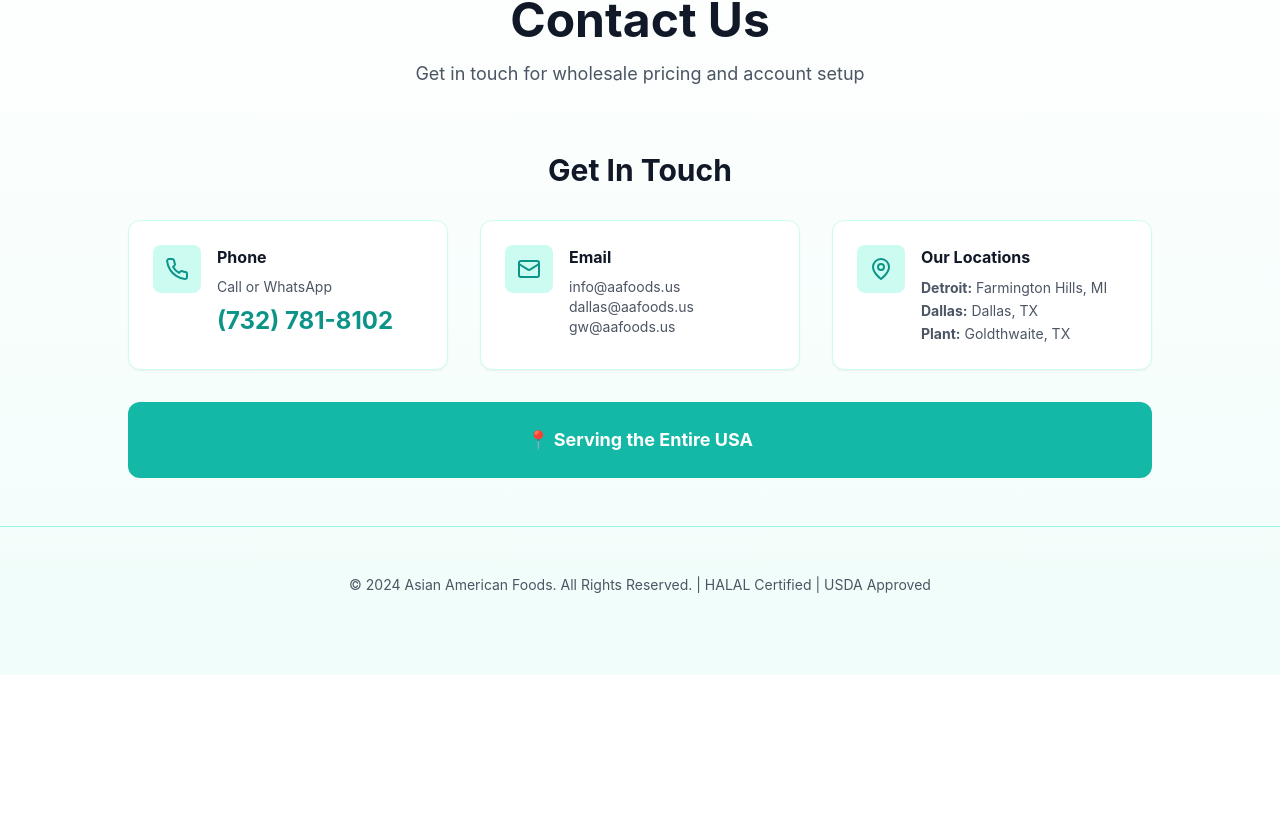
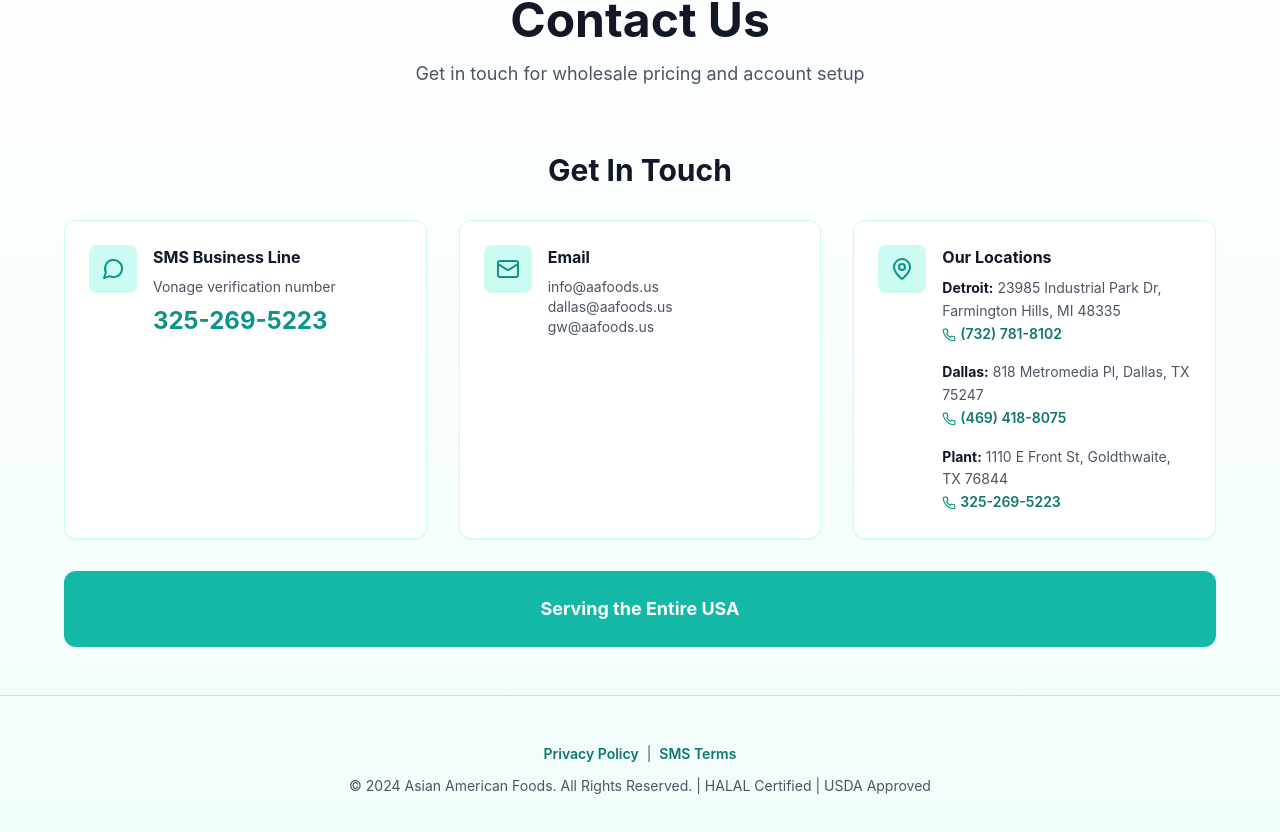
Before and after one commit to AbhiGattineni/asianamericanfoods, a React (Create React App) app: page / in a window 1280 px wide. Shown: the part 3825-4657 px from the top of the page. Before the commit the page ends 4500 px from the top, so only its background shows below. Built offline with nearby package versions, Linux system fonts and the light colour scheme.

Commit message:
Add SMS compliance contact and privacy policy updates

```diff
--- a/src/components/Contact.jsx
+++ b/src/components/Contact.jsx
@@ -1,14 +1,14 @@
 // Contact.jsx - Updated Light Theme
 import React from "react";
-import { Phone, Mail, MapPin } from "lucide-react";
+import { MessageCircle, Mail, MapPin, Phone } from "lucide-react";
 
 const Contact = () => {
-
-
   return (
-    <section id="contact" className="py-20 bg-gradient-to-b from-white to-teal-50">
+    <section
+      id="contact"
+      className="py-20 bg-gradient-to-b from-white to-teal-50"
+    >
       <div className="max-w-7xl mx-auto px-4">
-
         {/* Header */}
         <div className="text-center mb-16">
           <h2 className="text-4xl md:text-5xl font-bold text-gray-900 mb-4">
@@ -20,28 +20,30 @@
         </div>
 
         <div className="mb-12">
-
-          <div className="max-w-5xl mx-auto">
+          <div className="max-w-6xl mx-auto">
             <h3 className="text-3xl font-bold text-gray-900 mb-8 text-center">
               Get In Touch
             </h3>
 
-            <div className="grid grid-cols-1 md:grid-cols-2 lg:grid-cols-3 gap-8">
-
-              {/* Phone */}
+            <div className="grid grid-cols-1 md:grid-cols-2 xl:grid-cols-3 gap-8">
+              {/* SMS Phone */}
               <div className="bg-white rounded-xl p-6 shadow-sm border border-teal-100">
                 <div className="flex items-start gap-4">
                   <div className="bg-teal-100 p-3 rounded-lg">
-                    <Phone className="text-teal-600" size={24} />
+                    <MessageCircle className="text-teal-600" size={24} />
                   </div>
                   <div className="flex-1">
-                    <h4 className="font-bold text-gray-900 mb-2">Phone</h4>
-                    <p className="text-gray-600 text-sm mb-2">Call or WhatsApp</p>
+                    <h4 className="font-bold text-gray-900 mb-2">
+                      SMS Business Line
+                    </h4>
+                    <p className="text-gray-600 text-sm mb-2">
+                      Vonage verification number
+                    </p>
                     <a
-                      href="tel:+17327818102"
+                      href="tel:+13252695223"
                       className="text-teal-600 font-bold text-2xl hover:text-teal-700"
                     >
-                      (732) 781-8102
+                      325-269-5223
                     </a>
                   </div>
                 </div>
@@ -56,8 +58,10 @@
                   <div className="flex-1">
                     <h4 className="font-bold text-gray-900 mb-2">Email</h4>
                     <p className="text-gray-600 text-sm">
-                      info@aafoods.us<br />
-                      dallas@aafoods.us<br />
+                      info@aafoods.us
+                      <br />
+                      dallas@aafoods.us
+                      <br />
                       gw@aafoods.us
                     </p>
                   </div>
@@ -65,18 +69,62 @@
               </div>
 
               {/* Locations */}
-              <div className="bg-white rounded-xl p-6 shadow-sm border border-teal-100">
+              <div className="bg-white rounded-xl p-6 shadow-sm border border-teal-100 md:col-span-2 xl:col-span-1">
                 <div className="flex items-start gap-4">
                   <div className="bg-teal-100 p-3 rounded-lg">
                     <MapPin className="text-teal-600" size={24} />
                   </div>
                   <div className="flex-1">
-                    <h4 className="font-bold text-gray-900 mb-2">Our Locations</h4>
-                    <p className="text-gray-600 text-sm leading-relaxed">
-                      <strong>Detroit:</strong> Farmington Hills, MI<br />
-                      <strong>Dallas:</strong> Dallas, TX<br />
-                      <strong>Plant:</strong> Goldthwaite, TX
-                    </p>
+                    <h4 className="font-bold text-gray-900 mb-2">
+                      Our Locations
+                    </h4>
+                    <div className="space-y-4 text-gray-600 text-sm leading-relaxed">
+                      <address className="not-italic">
+                        <strong className="text-gray-900">Detroit:</strong>{" "}
+                        23985 Industrial Park Dr, Farmington Hills, MI 48335
+                        <br />
+                        <Phone
+                          className="inline-block text-teal-600 mr-1"
+                          size={14}
+                        />
+                        <a
+                          href="tel:+17327818102"
+                          className="font-semibold text-teal-700 hover:text-teal-800"
+                        >
+                          (732) 781-8102
+                        </a>
+                      </address>
+                      <address className="not-italic">
+                        <strong className="text-gray-900">Dallas:</strong> 818
+                        Metromedia Pl, Dallas, TX 75247
+                        <br />
+                        <Phone
+                          className="inline-block text-teal-600 mr-1"
+                          size={14}
+                        />
+                        <a
+                          href="tel:+14694188075"
+                          className="font-semibold text-teal-700 hover:text-teal-800"
+                        >
+                          (469) 418-8075
+                        </a>
+                      </address>
+                      <address className="not-italic">
+                        <strong className="text-gray-900">Plant:</strong> 1110 E
+                        Front St, Goldthwaite, TX 76844
+                        <br />
+                        <Phone
+                          className="inline-block text-teal-600 mr-1"
+                          size={14}
+                        />
+                        <a
+                          href="tel:+13252695223"
+                          className="font-semibold text-teal-700 hover:text-teal-800"
+                        >
+                          325-269-5223
+                        </a>
+                      </address>
+                    </div>
                   </div>
                 </div>
               </div>
@@ -84,18 +132,32 @@
 
             {/* Serving USA Badge */}
             <div className="bg-teal-500 rounded-xl p-6 text-center text-white mt-8">
-              <p className="text-lg font-bold">📍 Serving the Entire USA</p>
+              <p className="text-lg font-bold">Serving the Entire USA</p>
             </div>
           </div>
-
         </div>
-
       </div>
 
       {/* Footer */}
       <div className="max-w-7xl mx-auto px-4 pt-12 border-t border-teal-200 text-center">
+        <p className="text-gray-600 text-sm mb-3">
+          <a
+            href="/privacy-policy"
+            className="text-teal-700 font-semibold hover:text-teal-800"
+          >
+            Privacy Policy
+          </a>
+          <span className="mx-2">|</span>
+          <a
+            href="/privacy-policy"
+            className="text-teal-700 font-semibold hover:text-teal-800"
+          >
+            SMS Terms
+          </a>
+        </p>
         <p className="text-gray-600 text-sm">
-          © 2024 Asian American Foods. All Rights Reserved. | HALAL Certified | USDA Approved
+          © 2024 Asian American Foods. All Rights Reserved. | HALAL Certified |
+          USDA Approved
         </p>
       </div>
     </section>
--- a/src/components/Navbar.jsx
+++ b/src/components/Navbar.jsx
@@ -34,6 +34,8 @@
         behavior: "smooth",
       });
       setIsOpen(false);
+    } else {
+      window.location.href = `/${href}`;
     }
   };
 
--- /dev/null
+++ b/src/components/PrivacyPolicy.jsx
@@ -0,0 +1,129 @@
+import React from "react";
+import { ArrowLeft, MessageCircle, Phone } from "lucide-react";
+
+const PrivacyPolicy = () => {
+  return (
+    <main className="pt-20 bg-gradient-to-b from-white to-teal-50 min-h-screen">
+      <section className="py-16 md:py-20">
+        <div className="max-w-4xl mx-auto px-4">
+          <a
+            href="/#contact"
+            className="inline-flex items-center gap-2 text-teal-700 hover:text-teal-800 font-semibold mb-8"
+          >
+            <ArrowLeft size={18} />
+            Back to Contact
+          </a>
+
+          <div className="bg-white border border-teal-100 rounded-2xl shadow-sm p-8 md:p-12">
+            <p className="text-sm font-semibold text-teal-600 uppercase tracking-wide mb-3">
+              Asian American Foods
+            </p>
+            <h1 className="text-4xl md:text-5xl font-bold text-gray-900 mb-6">
+              Privacy Policy
+            </h1>
+
+            <div className="grid grid-cols-1 md:grid-cols-2 gap-4 mb-10">
+              <div className="bg-teal-50 border border-teal-100 rounded-xl p-5">
+                <div className="flex items-center gap-2 text-teal-700 font-bold mb-2">
+                  <MessageCircle size={20} />
+                  SMS Business Line
+                </div>
+                <a
+                  href="tel:+13252695223"
+                  className="text-2xl font-black text-gray-900 hover:text-teal-700"
+                >
+                  325-269-5223
+                </a>
+              </div>
+              <div className="bg-gray-50 border border-gray-100 rounded-xl p-5">
+                <div className="flex items-center gap-2 text-gray-700 font-bold mb-2">
+                  <Phone size={20} />
+                  General Business Line
+                </div>
+                <a
+                  href="tel:+17327818102"
+                  className="text-2xl font-black text-gray-900 hover:text-teal-700"
+                >
+                  (732) 781-8102
+                </a>
+              </div>
+            </div>
+
+            <div className="space-y-8 text-gray-700 leading-relaxed">
+              <section>
+                <h2 className="text-2xl font-bold text-gray-900 mb-3">
+                  SMS Privacy Policy & Terms of Service
+                </h2>
+                <p>
+                  By providing your phone number to Asian American Foods, you
+                  agree to receive text messages from us regarding your
+                  wholesale inquiries, order confirmations, and delivery
+                  updates. Message and data rates may apply. Message frequency
+                  varies. You can reply STOP at any time to opt-out of future
+                  messaging.
+                </p>
+              </section>
+
+              <section>
+                <h2 className="text-2xl font-bold text-gray-900 mb-3">
+                  Privacy Protection
+                </h2>
+                <p>
+                  Mobile information shared for SMS consent will not be shared
+                  with third parties or affiliates for marketing or promotional
+                  purposes. This excludes text messaging originator opt-in data
+                  and consent; this information will not be shared with any
+                  third parties.
+                </p>
+              </section>
+
+              <section>
+                <h2 className="text-2xl font-bold text-gray-900 mb-3">
+                  Business Locations
+                </h2>
+                <div className="grid grid-cols-1 gap-4">
+                  <div className="border border-gray-100 rounded-xl p-5">
+                    <h3 className="font-bold text-gray-900 mb-1">
+                      Detroit / Farmington Hills
+                    </h3>
+                    <p>23985 Industrial Park Dr, Farmington Hills, MI 48335</p>
+                    <a
+                      href="tel:+17327818102"
+                      className="text-teal-700 font-semibold hover:text-teal-800"
+                    >
+                      (732) 781-8102
+                    </a>
+                  </div>
+                  <div className="border border-gray-100 rounded-xl p-5">
+                    <h3 className="font-bold text-gray-900 mb-1">Dallas</h3>
+                    <p>818 Metromedia Pl, Dallas, TX 75247</p>
+                    <a
+                      href="tel:+14694188075"
+                      className="text-teal-700 font-semibold hover:text-teal-800"
+                    >
+                      (469) 418-8075
+                    </a>
+                  </div>
+                  <div className="border border-gray-100 rounded-xl p-5">
+                    <h3 className="font-bold text-gray-900 mb-1">
+                      Plant / Goldthwaite
+                    </h3>
+                    <p>1110 E Front St, Goldthwaite, TX 76844</p>
+                    <a
+                      href="tel:+13252695223"
+                      className="text-teal-700 font-semibold hover:text-teal-800"
+                    >
+                      325-269-5223
+                    </a>
+                  </div>
+                </div>
+              </section>
+            </div>
+          </div>
+        </div>
+      </section>
+    </main>
+  );
+};
+
+export default PrivacyPolicy;
```
Also changed, not shown: src/App.js (+13 -0 lines).
